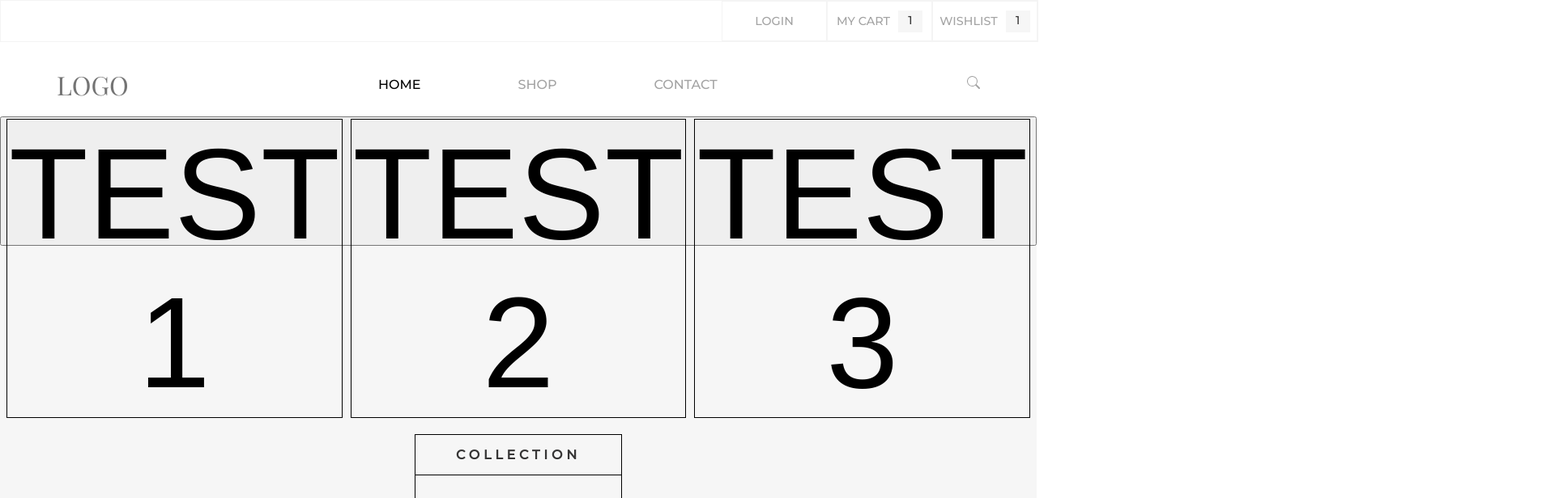
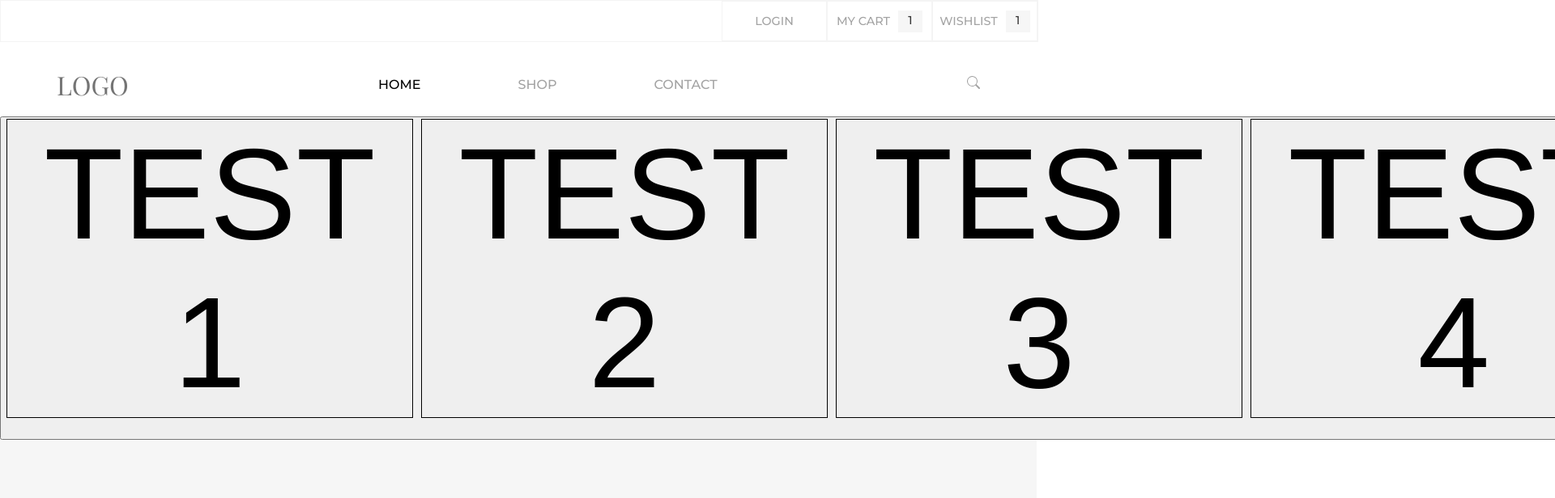
Before and after one commit to MaximKursakov/shop, a React (Create React App) app: page /Home in a window 1280 px wide. Shown: the top 616 px of the page at 81% size, 1920 px wide, since content can reach past the window. Built offline with nearby package versions, Linux system fonts and the light colour scheme.

Commit message:
carousel works (without children fading out)

```diff
--- a/src/App.css
+++ b/src/App.css
@@ -7,6 +7,8 @@ body {
   color: #a3a3a3;
   padding: 0;
   margin: 0;
+  overflow-x: hidden;
+  scroll-behavior: smooth;
 }
 
 .active {
@@ -144,8 +146,8 @@ a {
 }
 
 .slider {
-  width: 100%;
-  height: 20vh;
+  width: auto;
+  height: 50vh;
   display: flex;
   justify-content: center;
   gap: 10px;
@@ -155,6 +157,7 @@ a {
 
 .slider div {
   border: solid black 1px;
+  width: 500px;
 }
 
 .chair {
--- a/src/components/Slider.js
+++ b/src/components/Slider.js
@@ -1,20 +1,35 @@
 import { motion, useMotionValue, useTransform } from "framer-motion"
+import { useEffect, useRef, useState } from "react"
 
 export function Slider () {
     const x = useMotionValue(0)
+
     const scale = useTransform(x, [500, 0, -500], [0.5, 1, 0.5])
     const opacity = useTransform(x, [1000, 500, 0, -500, -1000], [0, 0, 1, 0, 0])
+    const carousel = useRef()
+    const [width, setWidth] = useState(0)
+    useEffect(() => {
+        setWidth(carousel.current.scrollWidth - carousel.current.offsetWidth)
+        console.log(width)
+    }, [])
+
+
     return(
-        <div>
-            <motion.button className="slider"
-                style={{x:x, scale:scale, opacity: opacity }}
-                transition={{}} drag="x"
-                dragConstraints={{top: 0, bottom: 0}}
-                dragElastic={0}>
-                <motion.div>TEST 1</motion.div>
-                <motion.div>TEST 2</motion.div>
-                <motion.div>TEST 3</motion.div>
-            </motion.button>
+        <div >
+            <motion.div ref={carousel}>
+                <motion.button className="slider"
+
+                    drag="x"
+                    dragConstraints={{right: 0, left: -width}}
+                    >
+                    <motion.div >TEST 1</motion.div>
+                    <motion.div >TEST 2</motion.div>
+                    <motion.div >TEST 3</motion.div>
+                    <motion.div >TEST 4</motion.div>
+                    <motion.div >TEST 5</motion.div>
+                    <motion.div >TEST 6</motion.div>
+                </motion.button>
+            </motion.div>
         </div>
     )
 }
```
